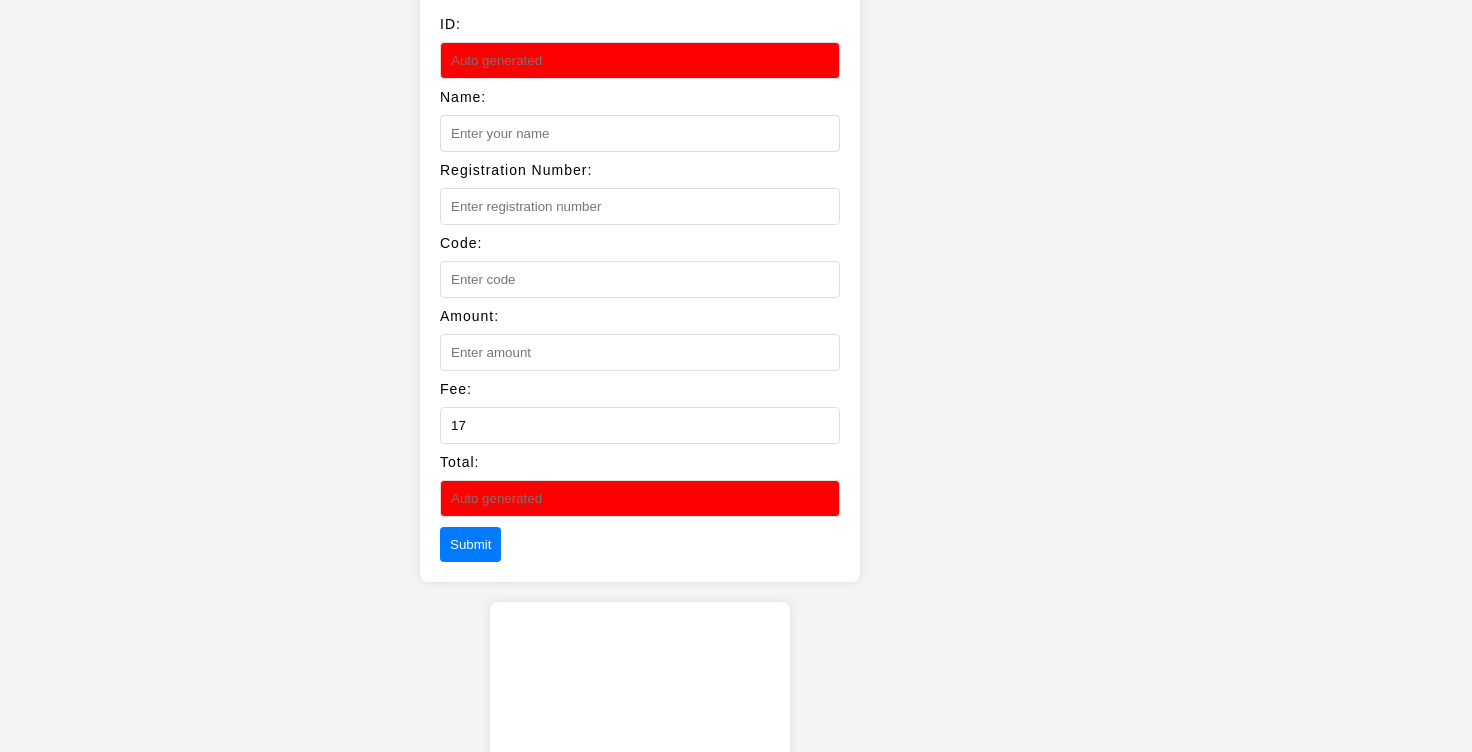
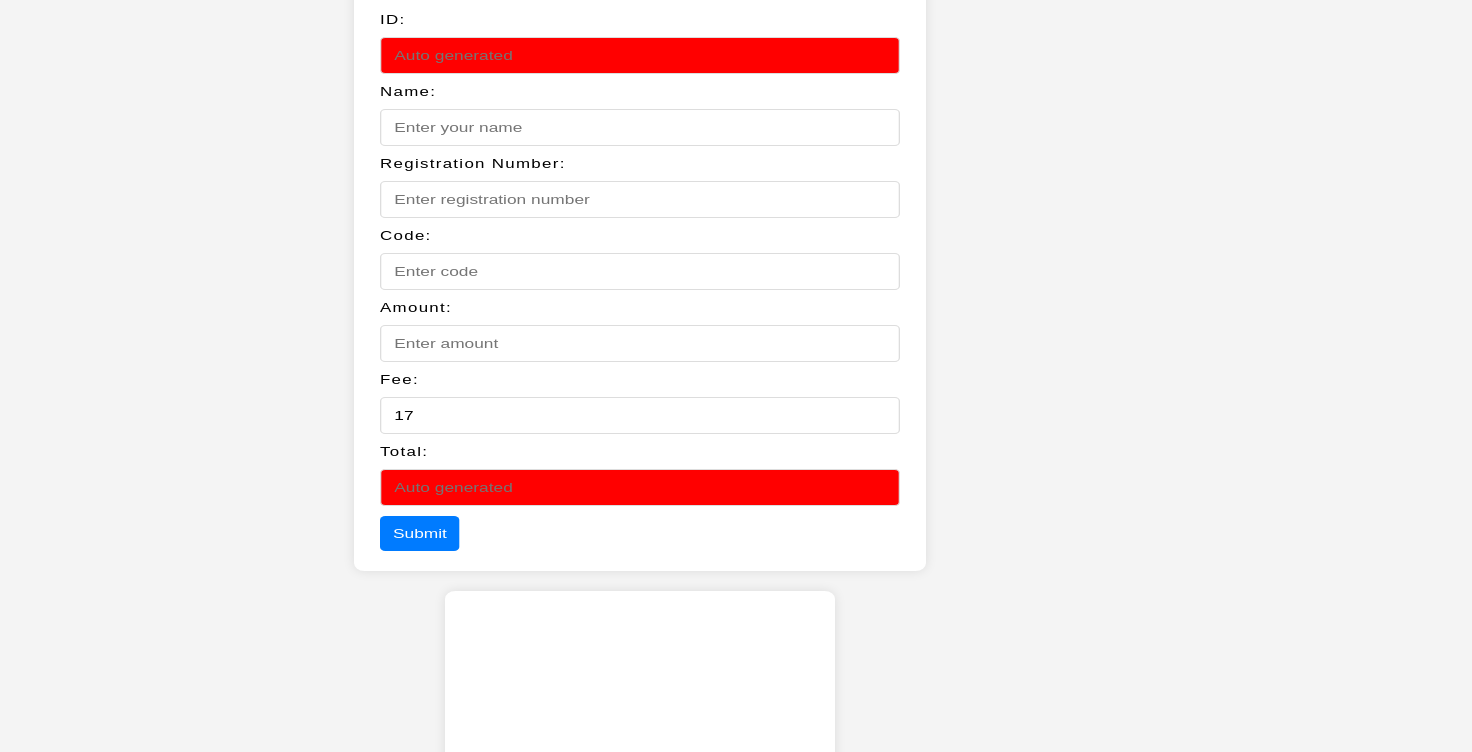
Before and after one commit to Lala1001/challan, a plain HTML site: page index.html in a window 1280 px wide. Shown: the part 194-946 px from the top of the page, 1472 px wide, since content can reach past the window. Drawn offline with Linux system fonts and the light colour scheme.

Commit message:
Update style.css

```diff
--- a/style.css
+++ b/style.css
@@ -4,8 +4,9 @@ body {
     background-color: #f4f4f4;
     margin: 0;
     padding: 0;
-    font-size: 14px;
+    font-size: 13px;
     letter-spacing: 1px;
+    transform: scaleX(1.3);
 }
 
 .fnt-sz {
```
